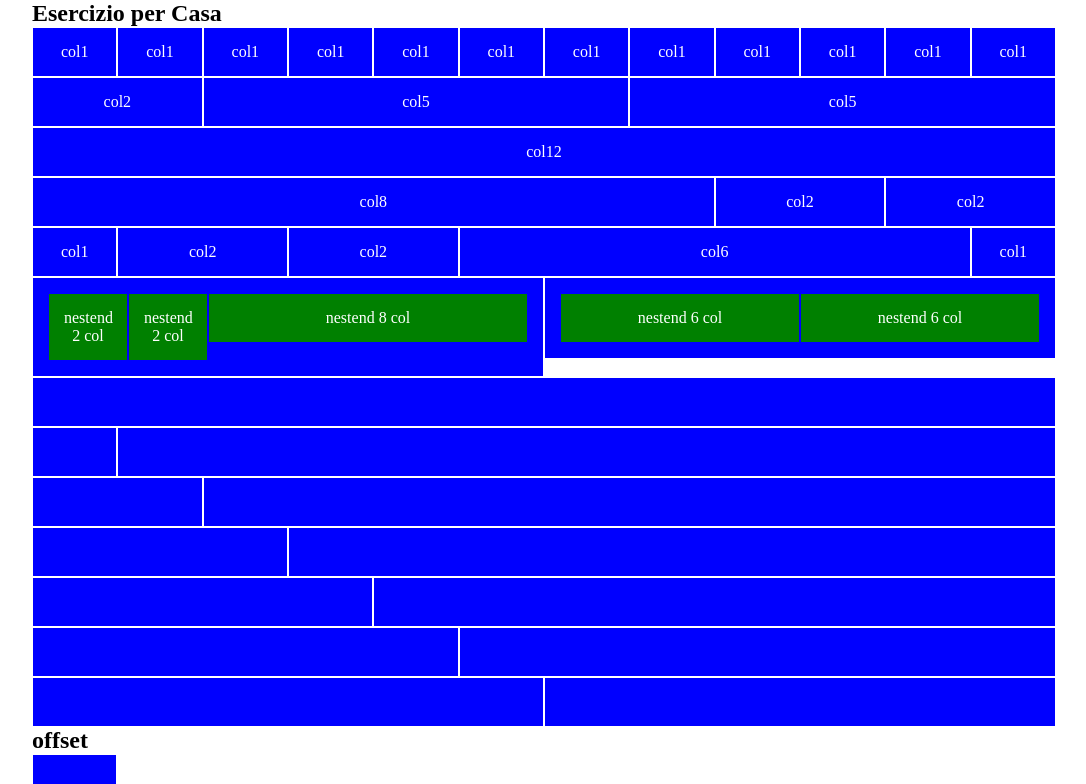
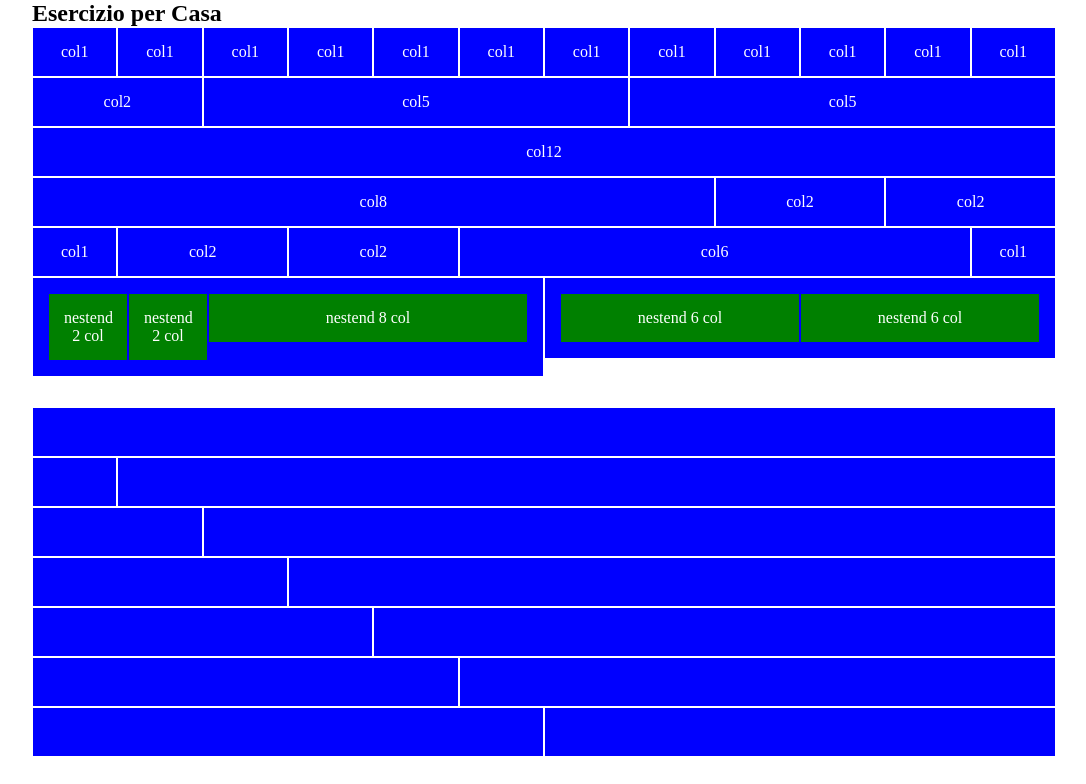
Before and after one commit to alfonsodcf/html-css-12bool, a plain HTML site: page index.html in a window 1280 px wide. Shown: the top 784 px of the page, without its empty margins (96-1182 px from the left). Drawn offline with Linux system fonts and the light colour scheme.

Commit message:
style:margin

```diff
--- a/css/style.css
+++ b/css/style.css
@@ -20,3 +20,7 @@ main{
 .box-large{
     height: 100px;
 }
+
+section{
+    margin-bottom: 30px;
+}
```
